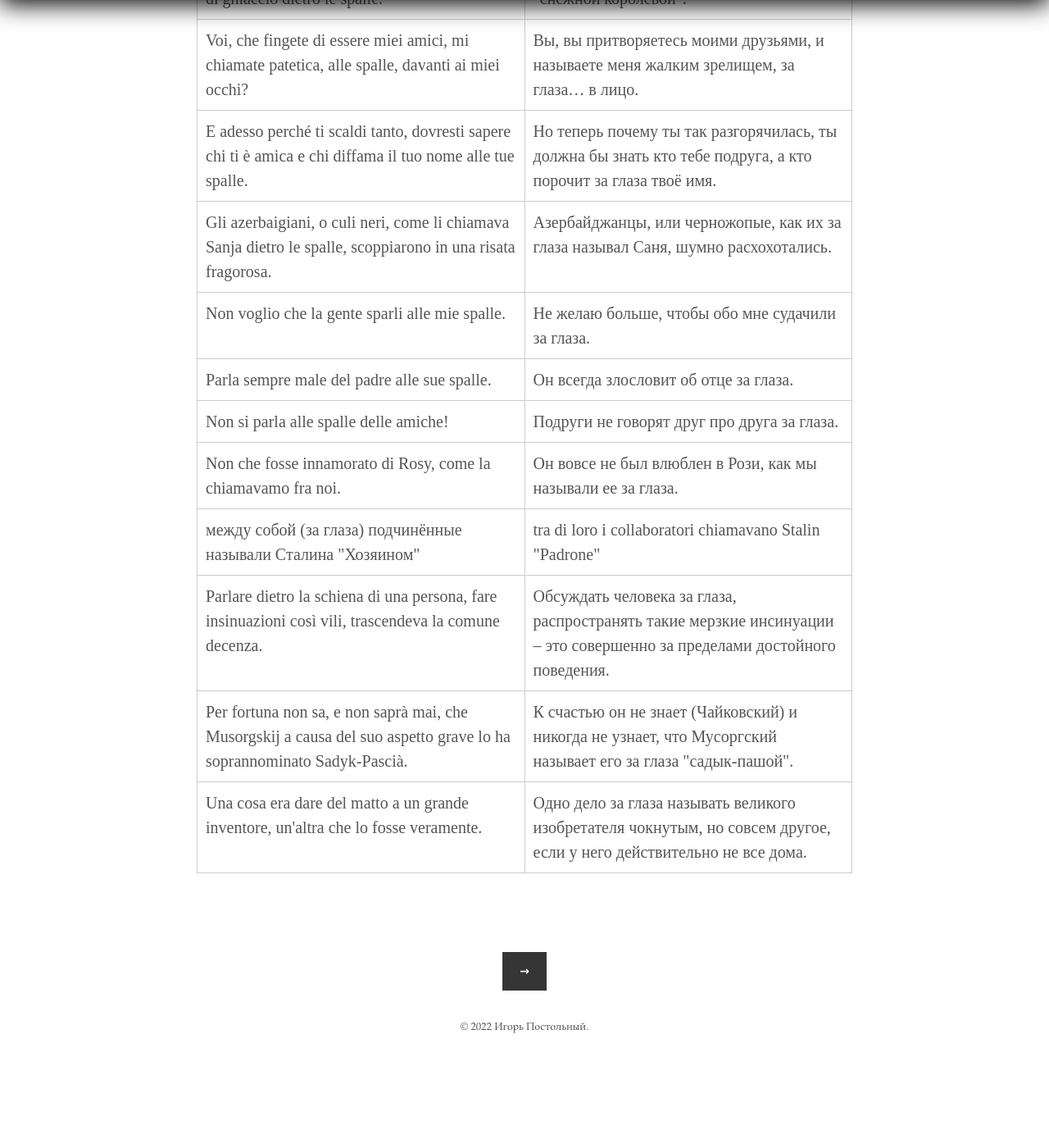
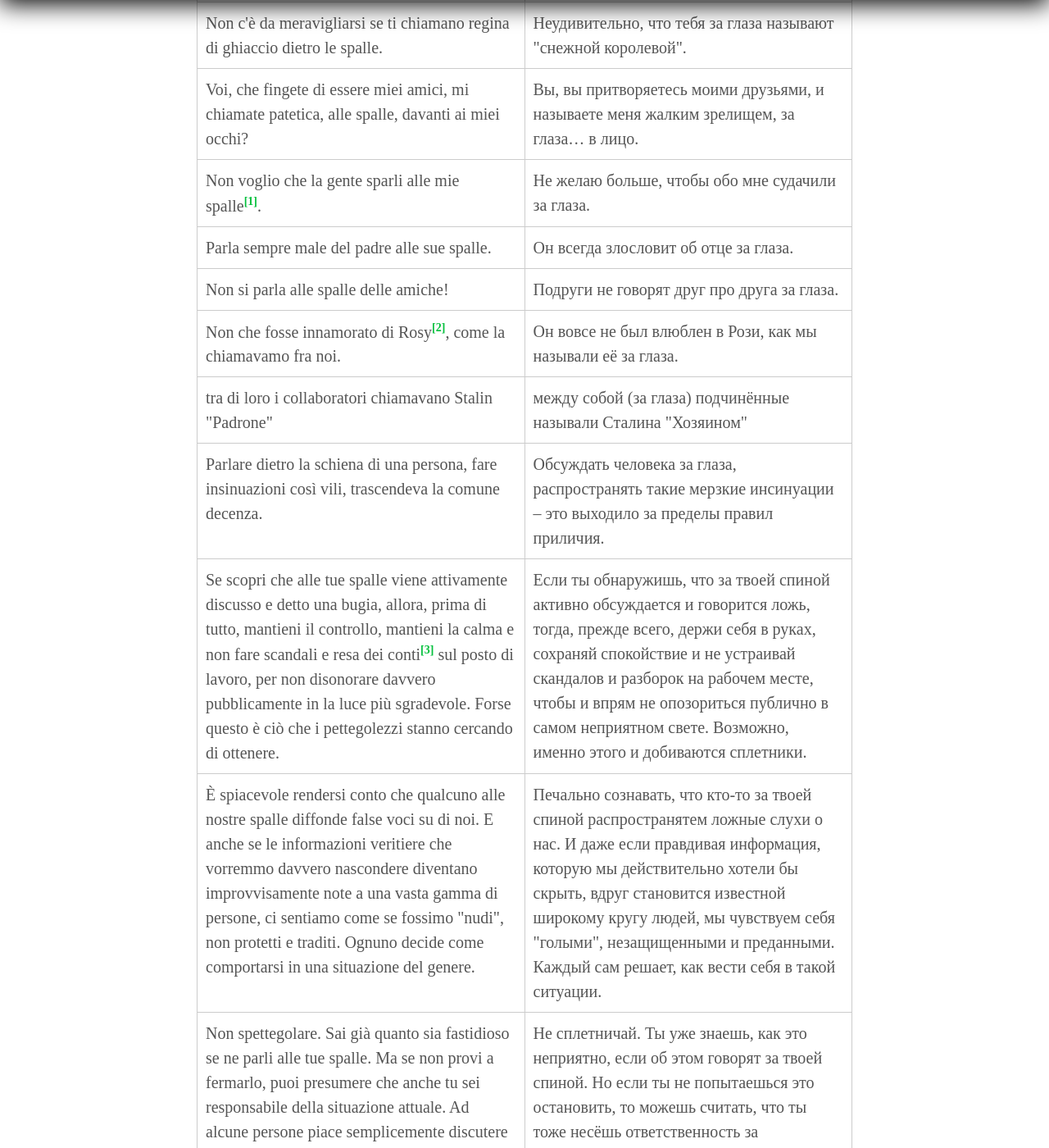
Before and after one commit to postolny/postolny.github.io, a Jekyll site: the page built from _posts/2022-06-27-dietro-le-spalle.md, in a window 1280 px wide and 1400 px high, scrolled down 1418 px. Shown: the whole window at 82% size. Built offline with Jekyll 4.4.1, drawn with Linux system fonts in a browser that asks for light colours; before the commit the page ends 2714 px from its top, so only the background shows below that; some of the changed text lies outside the part shown.

Commit message:
Add files via upload

```diff
--- a/_posts/2022-06-27-dietro-le-spalle.md
+++ b/_posts/2022-06-27-dietro-le-spalle.md
@@ -10,7 +10,7 @@ tags:
 
 ### Significato
 
-L'espressione russo "говорить за глаза" equivale (corrisponde) a quello italiano "dire dietro le spalle" che significa alla lettera "говорить за спиной" o viene tradotta parola per parola come "dire dietro gli occhi", per esempio: "Solo una persona ignobile può lodare in faccia e calunniare dietro gli occhi." (Pitagora). "Только неблагородный человек может хвалить в лицо и оклеветать за глаза." (Пифагор). Queste espressioni possano anche essere sottintese, per esempio: "È così che mi chiamano?" (Так вот как они меня называют (за глаза)?). L'espressione "dietro le spalle" può essere usata con i verbi come "dire", "ridere", "chiamare", "sparlare" ecc..
+L'espressione russo "говорить за глаза" equivale (corrisponde) a quello italiano "dire dietro le spalle" che significa alla lettera "говорить за спиной" o viene tradotta parola per parola come "dire dietro gli occhi", per esempio: "Solo una persona ignobile può lodare in faccia e calunniare dietro gli occhi." (Pitagora). "Только неблагородный человек может хвалить в лицо и оклеветать за глаза." (Пифагор). Queste espressioni possano anche essere sottintese, per esempio: "È così che mi chiamano?" (Так вот как они меня называют (за глаза)?). L'espressione "dietro le spalle" può essere usata con i verbi come "dire", "ridere", "chiamare", "sparlare" ecc.. Esiste anche l'espressione "fare qualcosa alle spalle", per esempio: "mormorare alle spalle" (нашёптывать за спиной).
 
 ### Sinonimi
 
@@ -26,13 +26,20 @@ dietro la schiena
 |Alle spalle, preferiscono chiamarmi semplicemente Valentine!|А за глаза они предпочитают называть меня просто Валентиной.|
 |Non c'è da meravigliarsi se ti chiamano regina di ghiaccio dietro le spalle.|Неудивительно, что тебя за глаза называют "снежной королевой".|
 |Voi, che fingete di essere miei amici, mi chiamate patetica, alle spalle, davanti ai miei occhi?|Вы, вы притворяетесь моими друзьями, и называете меня жалким зрелищем, за глаза... в лицо.|
-|E adesso perché ti scaldi tanto, dovresti sapere chi ti è amica e chi diffama il tuo nome alle tue spalle.|Но теперь почему ты так разгорячилась, ты должна бы знать кто тебе подруга, а кто порочит за глаза твоё имя.|
-|Gli azerbaigiani, o culi neri, come li chiamava Sanja dietro le spalle, scoppiarono in una risata fragorosa.|Азербайджанцы, или черножопые, как их за глаза называл Саня, шумно расхохотались.|
-|Non voglio che la gente sparli alle mie spalle.|Не желаю больше, чтобы обо мне судачили за глаза.|
+|Non voglio che la gente sparli alle mie spalle[^1].|Не желаю больше, чтобы обо мне судачили за глаза.|
 |Parla sempre male del padre alle sue spalle.|Он всегда злословит об отце за глаза.|
 |Non si parla alle spalle delle amiche!|Подруги не говорят друг про друга за глаза.|
-|Non che fosse innamorato di Rosy, come la chiamavamo fra noi.|Он вовсе не был влюблен в Рози, как мы называли ее за глаза.|
-|между собой (за глаза) подчинённые называли Сталина "Хозяином"|tra di loro i collaboratori chiamavano Stalin "Padrone"|
-|Parlare dietro la schiena di una persona, fare insinuazioni così vili, trascendeva la comune decenza.|Обсуждать человека за глаза, распространять такие мерзкие инсинуации – это совершенно за пределами достойного поведения.|
-|Per fortuna non sa, e non saprà mai, che Musorgskij a causa del suo aspetto grave lo ha soprannominato Sadyk-Pascià.|К счастью он не знает (Чайковский) и никогда не узнает, что Мусоргский называет его за глаза "садык-пашой".|
-|Una cosa era dare del matto a un grande inventore, un'altra che lo fosse veramente.|Одно дело за глаза называть великого изобретателя чокнутым, но совсем другое, если у него действительно не все дома.|
+|Non che fosse innamorato di Rosy[^2], come la chiamavamo fra noi.|Он вовсе не был влюблен в Рози, как мы называли её за глаза.|
+|tra di loro i collaboratori chiamavano Stalin "Padrone"|между собой (за глаза) подчинённые называли Сталина "Хозяином"|
+|Parlare dietro la schiena di una persona, fare insinuazioni così vili, trascendeva la comune decenza.|Обсуждать человека за глаза, распространять такие мерзкие инсинуации – это выходило за пределы правил приличия.|
+|Se scopri che alle tue spalle viene attivamente discusso e detto una bugia, allora, prima di tutto, mantieni il controllo, mantieni la calma e non fare scandali e resa dei conti[^3] sul posto di lavoro, per non disonorare davvero pubblicamente in la luce più sgradevole. Forse questo è ciò che i pettegolezzi stanno cercando di ottenere.|Если ты обнаружишь, что за твоей спиной активно обсуждается и говорится ложь, тогда, прежде всего, держи себя в руках, сохраняй спокойствие и не устраивай скандалов и разборок на рабочем месте, чтобы и впрям не опозориться публично в самом неприятном свете. Возможно, именно этого и добиваются сплетники.|
+|È spiacevole rendersi conto che qualcuno alle nostre spalle diffonde false voci su di noi. E anche se le informazioni veritiere che vorremmo davvero nascondere diventano improvvisamente note a una vasta gamma di persone, ci sentiamo come se fossimo "nudi", non protetti e traditi. Ognuno decide come comportarsi in una situazione del genere.|Печально сознавать, что кто-то за твоей спиной распространятем ложные слухи о нас. И даже если правдивая информация, которую мы действительно хотели бы скрыть, вдруг становится известной широкому кругу людей, мы чувствуем себя "голыми", незащищенными и преданными. Каждый сам решает, как вести себя в такой ситуации.|
+|Non spettegolare. Sai già quanto sia fastidioso se ne parli alle tue spalle. Ma se non provi a fermarlo, puoi presumere che anche tu sei responsabile della situazione attuale. Ad alcune persone piace semplicemente discutere della vita personale di altre persone, ma ricorda che non saranno in grado[^4] di farlo se non hanno ascoltatori (cioè persone che condividono la loro opinione).|Не сплетничай. Ты уже знаешь, как это неприятно, если об этом говорят за твоей спиной. Но если ты не попытаешься это остановить, то можешь считать, что ты тоже несёшь ответственность за сложившуюся ситуацию. Некоторым людям просто нравится обсуждать личную жизнь других людей, но помни, что они не смогут этого сделать, если у них не будет слушателей (т.е. людей, разделяющих их мнение).|
+
+[^1]: sparlare alle spalle – шептаться по углам; сплетничать, злословить за спиной.
+
+[^2]: Non che fosse innamorato di Rosy... – Не то, чтобы он был влюблён в Рози... (конструкция non che + essere в сослагательном наклонении или non che non + essere в сослагательном наклонении, например: non che non fosse contento – не то, чтобы он был доволен).
+
+[^3]: resa dei conti; regolamento di conti – разборка.
+
+[^4]: essere in grado di fare qc – быть в состоянии сделать что-либо.
```
